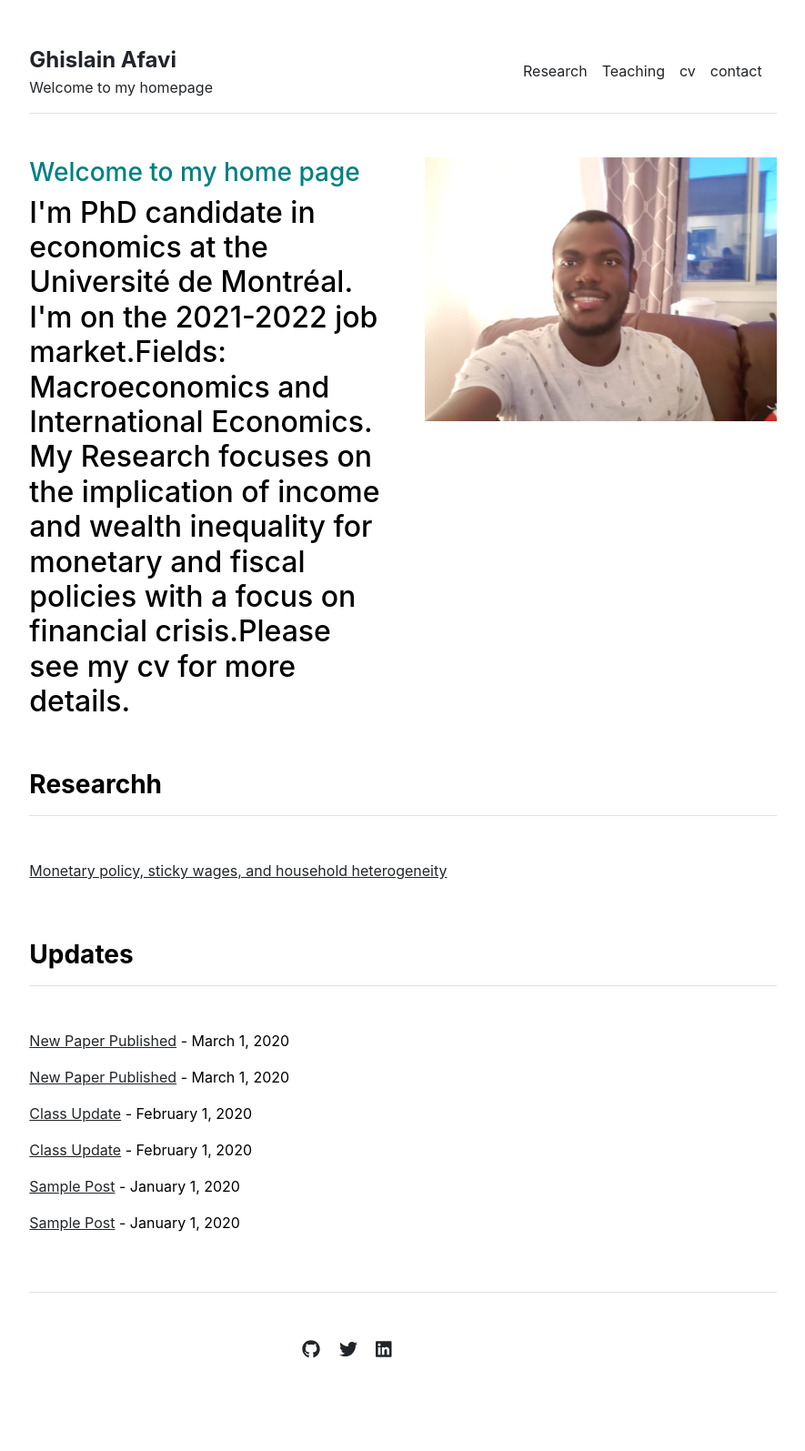
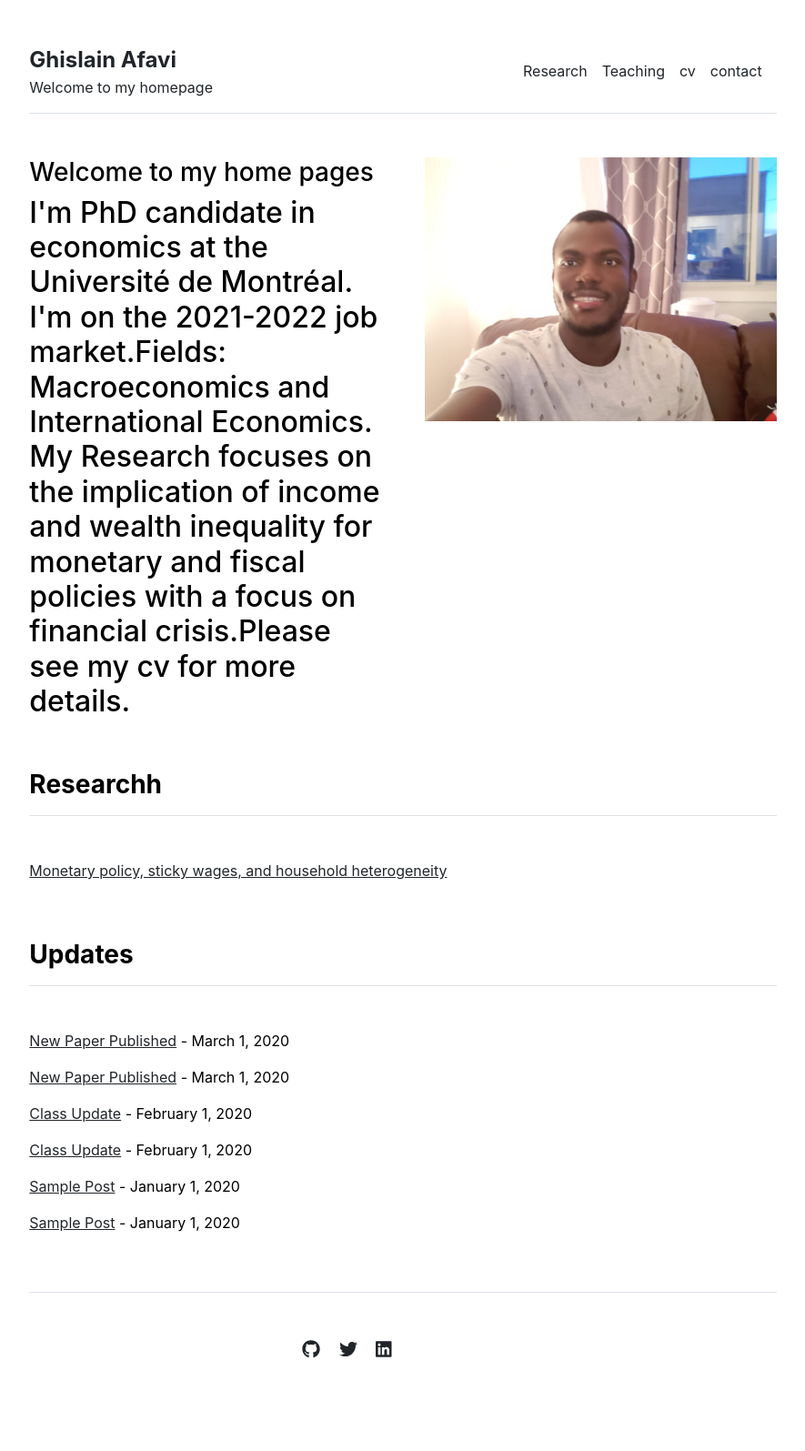
Before and after one commit to ghislainafavi/ghislainafavi.github.io, a Jekyll site: the page built from index.md, in a window 1280 px wide. Shown: the whole page at 91% size, without its empty margins (197-1082 px from the left). Built offline with Jekyll 4.4.1, drawn with Linux system fonts in a browser that asks for light colours.

Commit message:
Update home.html

```diff
--- a/_layouts/home.html
+++ b/_layouts/home.html
@@ -4,8 +4,8 @@ layout: default
 
 <div class="row g-5 mb-5">
   <div class="col-md-6">
-    <h3 style="color:Teal"> Welcome to my home page</h3>
-    <h2 class="color:black"> I'm PhD candidate in economics at the Université de Montréal. I'm on the 2021-2022 job market.Fields: Macroeconomics and International Economics.
+    <h3 style="fw-Bold color:Teal"> Welcome to my home pages</h3>
+    <h2> I'm PhD candidate in economics at the Université de Montréal. I'm on the 2021-2022 job market.Fields: Macroeconomics and International Economics.
        My Research focuses on the implication of income and wealth inequality for monetary and fiscal policies with a focus on financial crisis.Please see my cv for more details. </h2>
       </div>
   <div class="col-md-6">
```
